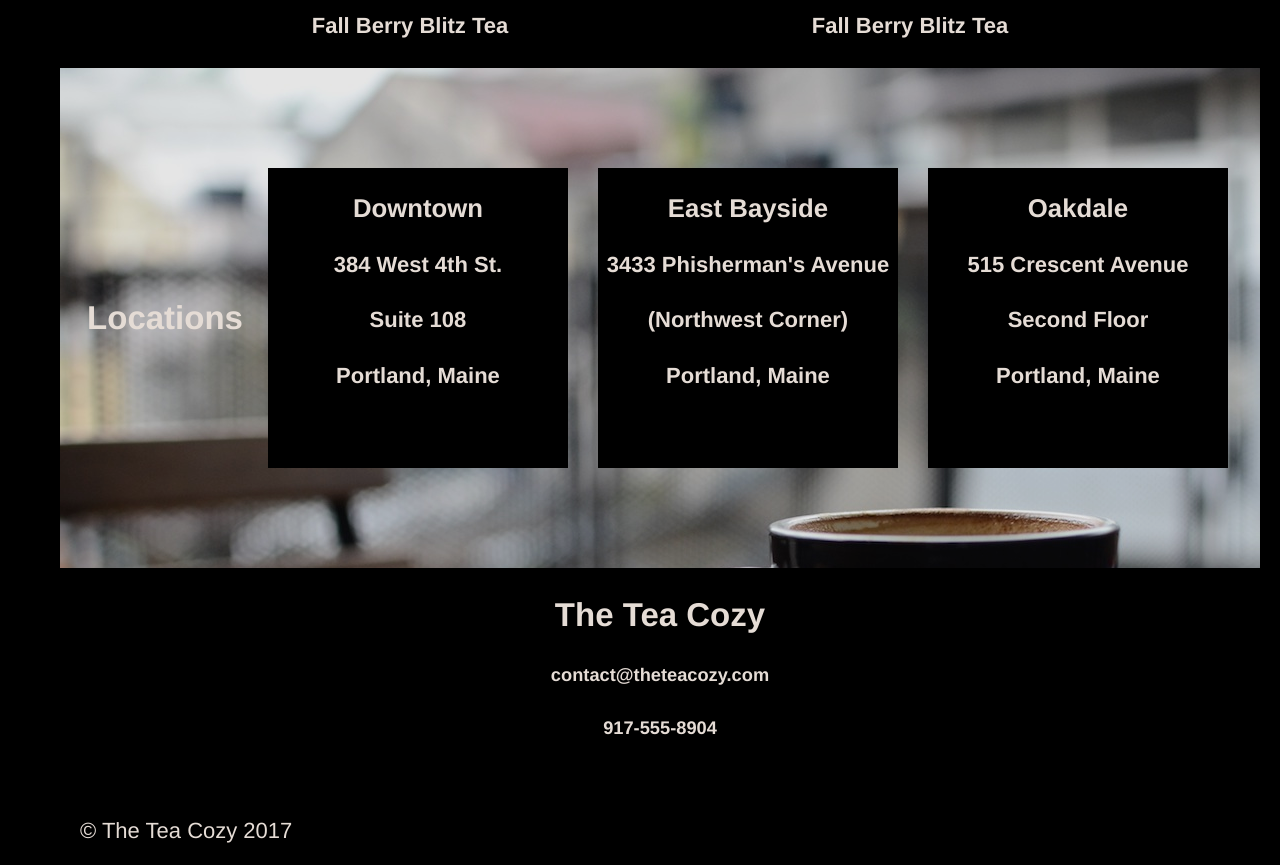
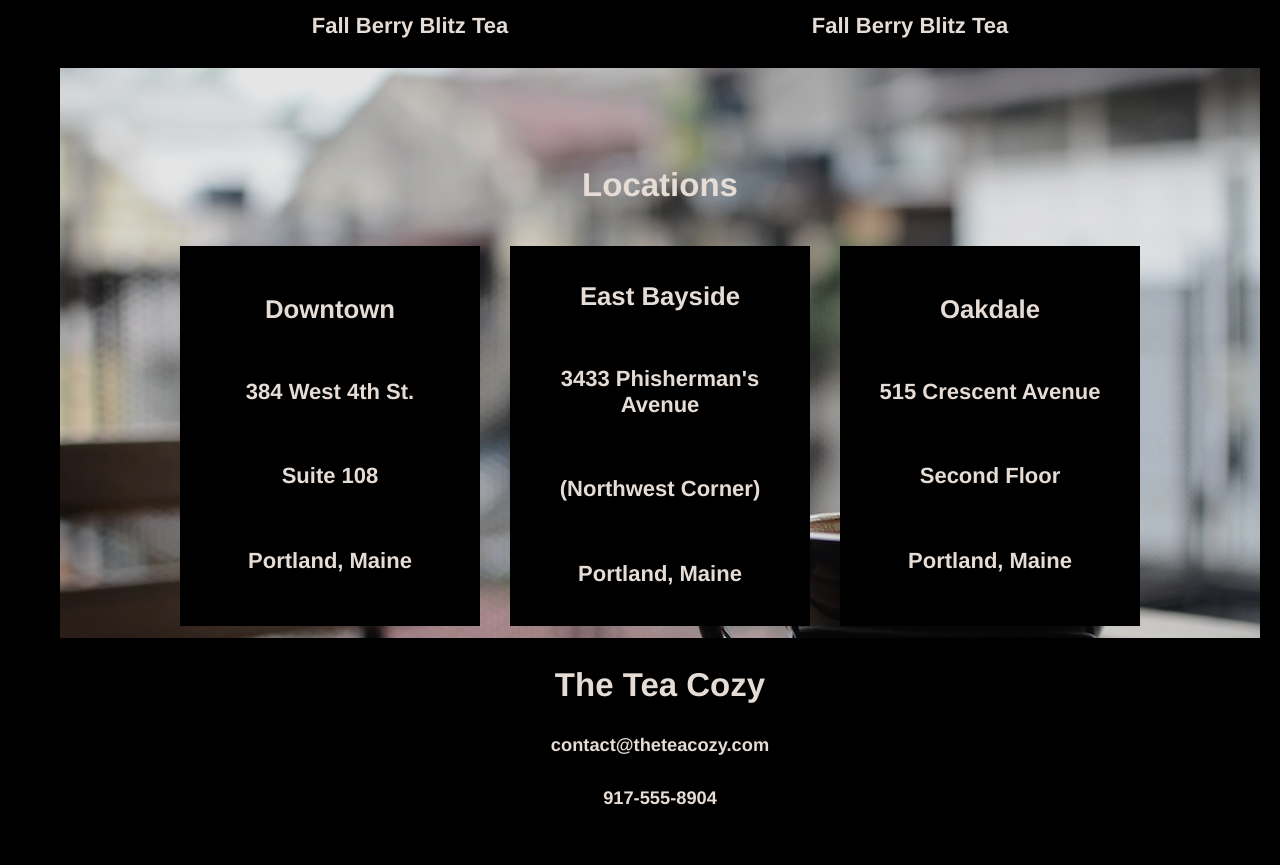
Before and after one commit to ScottHauser/teaCozy, a plain HTML site: page index.html in a window 1280 px wide. Shown: the part 1384-2249 px from the top of the page. Drawn offline with Linux system fonts and the light colour scheme; files that its build step writes are made by us from their sources; files whose address does not match are found by name.

Commit message:
last version

```diff
--- a/index.html
+++ b/index.html
@@ -47,22 +47,36 @@ margin: auto;
 
     .locations {
       background: url("file:///Users/scotthauser/Desktop/projects/teaCozy/resources/images/img-locations-background.jpg") no-repeat;
+      height: 500px;
+      padding-top: 70px;
+      text-align: center;
+}
+
+/*.locations h2 {
+  display: block;
+  margin: 0;
+  padding: 10px;
+}*/
+
+/* div for boxes to highlight locations */
+
+.location-container {
   display: flex;
-      flex-wrap: wrap;
-      margin: auto;
+  justify-content: center;
+}
+
+.location-container .locale {
+  display: flex;
+  flex-direction: column;
   justify-content: center;
   align-items: center;
-      height: 500px;
-      text-align: center;
-}
-/* div for boxes to highlight locations */
-
-.location-box {
-width: 300px;
-height: 300px;
+  opacity: 1.0;
   background-color: black;
+  flex-basis: 280px;
+  padding: 10px;
 margin: 15px; 20px; auto 20px;
 }
+
 /* div for contact section */
 
 .contact {
@@ -165,28 +179,30 @@ footer {
 
 
 <div class="locations" id="locations">
-<h2 style="display: block; margin: 0; padding: 10px;">Locations</h2>
+<h2>Locations</h2>
 
-  <div class="location-box">
+
+<div class="location-container">
+
+<div class="locale">
   <h3>Downtown</h3>
   <h4>384 West 4th St.</h4>
   <h4>Suite 108</h4>
   <h4>Portland, Maine</h4>
   </div>
-  <div class="location-box" >
+  <div class="locale">
   <h3>East Bayside</h3>
   <h4>3433 Phisherman's Avenue</h4>
   <h4>(Northwest Corner)</h4>
   <h4>Portland, Maine</h4>
-
   </div>
-  <div class="location-box">
+  <div class="locale">
   <h3>Oakdale</h3>
   <h4>515 Crescent Avenue</h4>
   <h4>Second Floor</h4>
   <h4>Portland, Maine</h4>
   </div>
-
+</div>
 
 </div><!-- end locations -->
 
```
Lines whose indentation alone changed are shown as unchanged.
